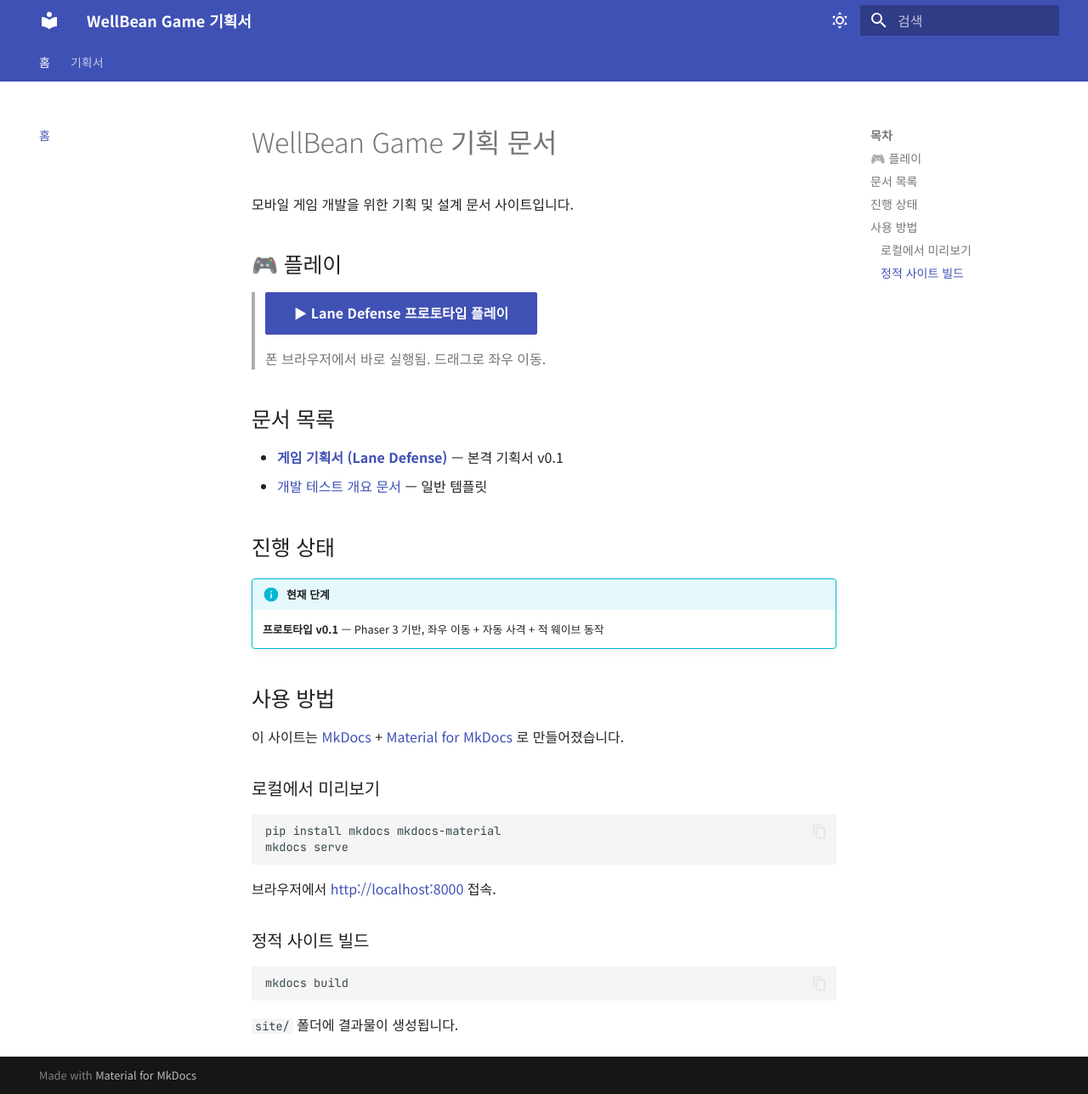
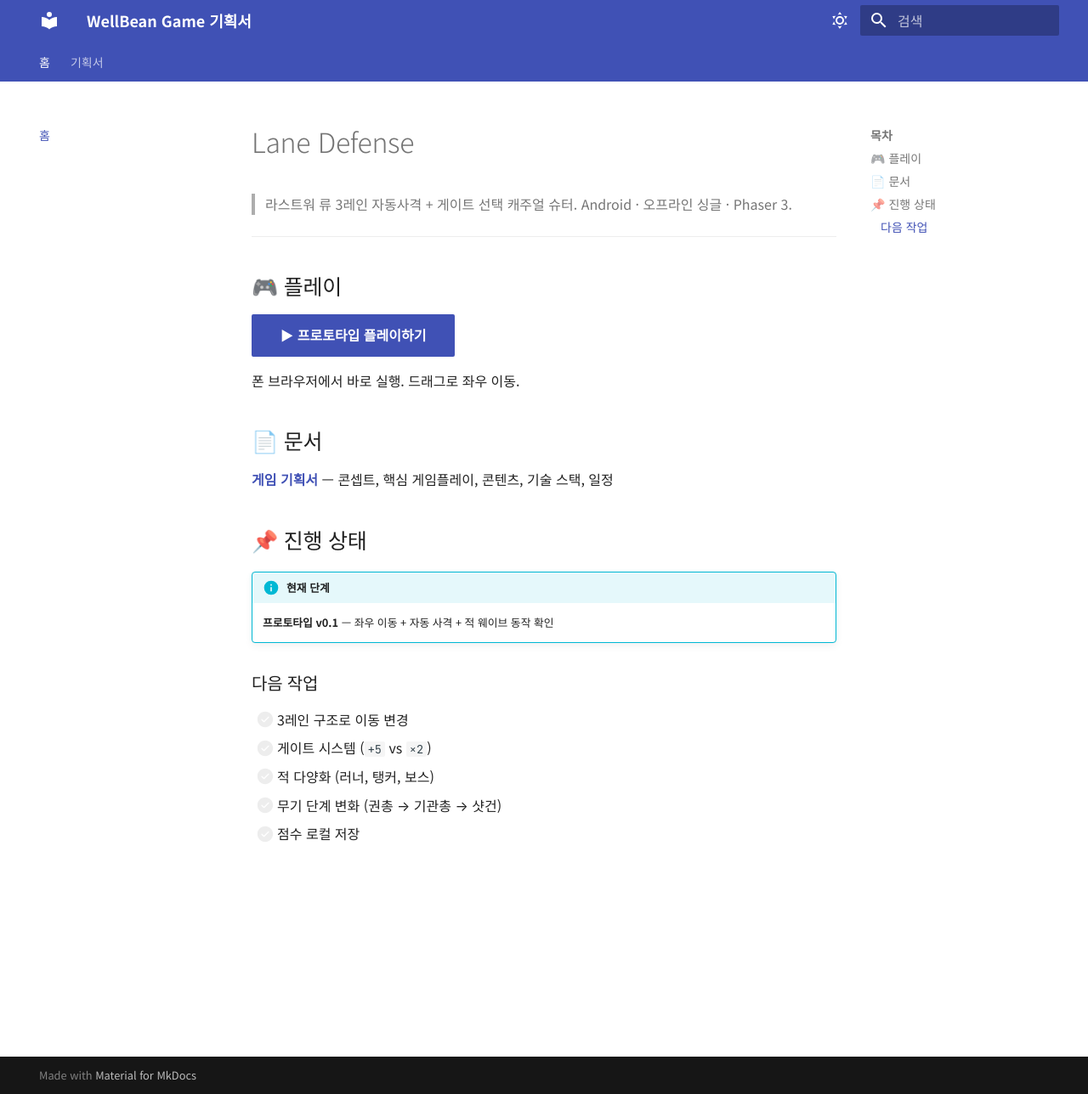
Before and after one commit to suan2z/wellbeangame01, an MkDocs documentation site: the page built from docs/index.md, in a window 1280 px wide and 1288 px high. Shown: the whole window at 85% size. Built offline with MkDocs 1.6.1 and Material for MkDocs 9.7.7, drawn with Linux system fonts in a browser that asks for light colours.

Commit message:
docs: 문서 구조 단순화
- 개발 테스트 개요 문서 삭제 (의미 없는 빈 템플릿)
- 게임_기획서.md → 기획서.md 로 이름 단순화
- nav 평탄화: 홈 / 기획서 2개로 정리
- index.md 정리 (Lane Defense 타이틀, 다음 작업 체크리스트)

````diff
--- a/docs/index.md
+++ b/docs/index.md
@@ -1,40 +1,29 @@
-# WellBean Game 기획 문서
+# Lane Defense
 
-모바일 게임 개발을 위한 기획 및 설계 문서 사이트입니다.
+> 라스트워 류 3레인 자동사격 + 게이트 선택 캐주얼 슈터.
+> Android · 오프라인 싱글 · Phaser 3.
+
+---
 
 ## 🎮 플레이
 
-> [**▶ Lane Defense 프로토타입 플레이**](play/){ .md-button .md-button--primary }
->
-> 폰 브라우저에서 바로 실행됨. 드래그로 좌우 이동.
+[**▶ 프로토타입 플레이하기**](play/){ .md-button .md-button--primary }
 
-## 문서 목록
+폰 브라우저에서 바로 실행. 드래그로 좌우 이동.
 
-- [**게임 기획서 (Lane Defense)**](게임_기획서.md) — 본격 기획서 v0.1
-- [개발 테스트 개요 문서](개발_테스트_개요_문서.md) — 일반 템플릿
+## 📄 문서
 
-## 진행 상태
+[**게임 기획서**](기획서.md) — 콘셉트, 핵심 게임플레이, 콘텐츠, 기술 스택, 일정
+
+## 📌 진행 상태
 
 !!! info "현재 단계"
-    **프로토타입 v0.1** — Phaser 3 기반, 좌우 이동 + 자동 사격 + 적 웨이브 동작
+    **프로토타입 v0.1** — 좌우 이동 + 자동 사격 + 적 웨이브 동작 확인
 
-## 사용 방법
+### 다음 작업
 
-이 사이트는 [MkDocs](https://www.mkdocs.org/) + [Material for MkDocs](https://squidfunk.github.io/mkdocs-material/) 로 만들어졌습니다.
-
-### 로컬에서 미리보기
-
-```bash
-pip install mkdocs mkdocs-material
-mkdocs serve
-```
-
-브라우저에서 [http://localhost:8000](http://localhost:8000) 접속.
-
-### 정적 사이트 빌드
-
-```bash
-mkdocs build
-```
-
-`site/` 폴더에 결과물이 생성됩니다.
+- [ ] 3레인 구조로 이동 변경
+- [ ] 게이트 시스템 (`+5` vs `×2`)
+- [ ] 적 다양화 (러너, 탱커, 보스)
+- [ ] 무기 단계 변화 (권총 → 기관총 → 샷건)
+- [ ] 점수 로컬 저장
--- a/mkdocs.yml
+++ b/mkdocs.yml
@@ -65,6 +65,4 @@ markdown_extensions:
 
 nav:
   - 홈: index.md
-  - 기획서:
-      - 게임 기획서 (Lane Defense): 게임_기획서.md
-      - 개발 테스트 개요: 개발_테스트_개요_문서.md
+  - 기획서: 기획서.md
````
Also changed, not shown: docs/개발_테스트_개요_문서.md (deleted, +0 -103 lines), docs/기획서.md (renamed from docs/게임_기획서.md).
